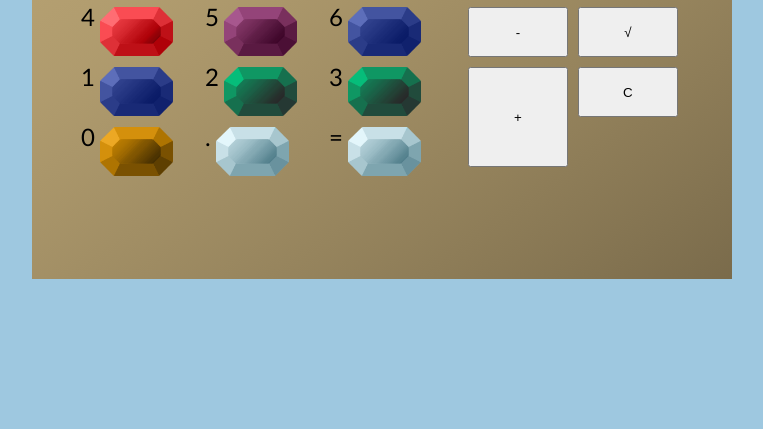
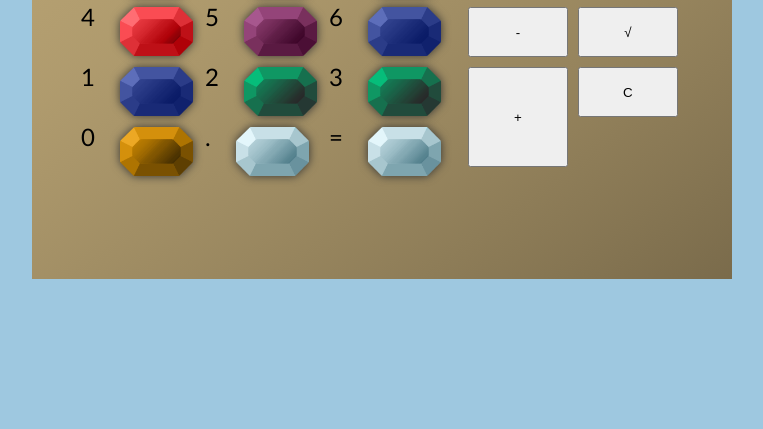
Before and after one commit to rachelfearon/calculator, a plain HTML site: page index.html in a window 1280 px wide. Shown: the part 371-800 px from the top of the page, without its empty margins (258-1021 px from the left). Drawn offline with Linux system fonts and the light colour scheme.

Commit message:
Button shadow styling

```diff
--- a/style.css
+++ b/style.css
@@ -107,10 +107,15 @@ input {
     background: url('images/gemstone.png') no-repeat;
     background-size: 5.5em;
     background-position: left;
-    border: none;
-    /* align-self: center; */
-    /* justify-self: center; */
+    border-left: solid 20px transparent;
+    border-right: solid 20px transparent;
+    border-bottom: solid 20px transparent;
+    border-top: solid 0px transparent;
+    filter: drop-shadow(0 0 5px #333);
+}
 
+input:active {
+    transform: translateY(3px) translateX(1px);
 }
 
 
```
